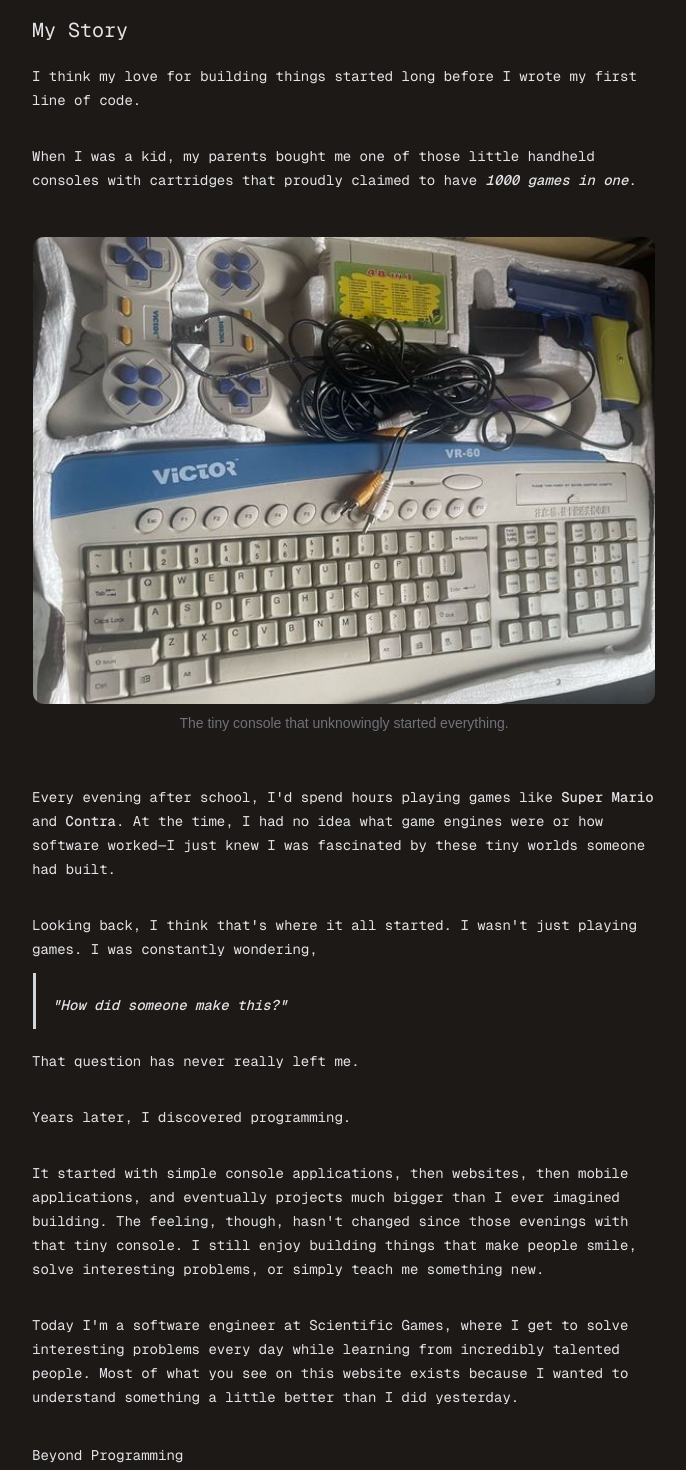
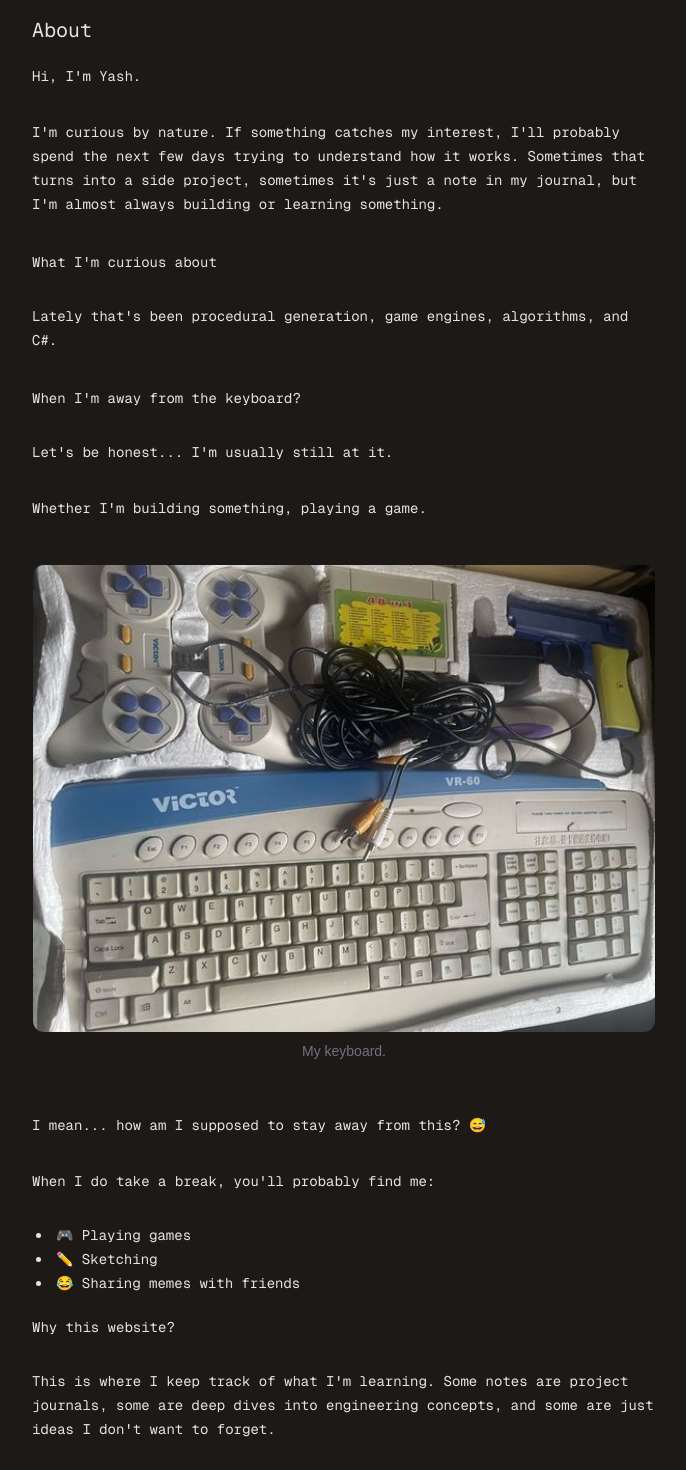
Before and after one commit to YashwantHabib/yash-habib, a Next.js app: page /me in a window 1280 px wide. Shown: the part 120-1590 px from the top of the page, without its empty margins (296-982 px from the left). Built offline with nearby package versions, Linux system fonts and the light colour scheme.

Commit message:
Update page.mdx

```diff
--- a/app/me/page.mdx
+++ b/app/me/page.mdx
@@ -1,38 +1,38 @@
 import MdxImage from "@/components/mdx/MdxImage";
 
-# My Story
+# About
 
-I think my love for building things started long before I wrote my first line of code.
+Hi, I'm Yash.
 
-When I was a kid, my parents bought me one of those little handheld consoles with cartridges that proudly claimed to have *1000 games in one*.
+I'm curious by nature. If something catches my interest, I'll probably spend the next few days trying to understand how it works. Sometimes that turns into a side project, sometimes it's just a note in my journal, but I'm almost always building or learning something.
+
+## What I'm curious about
+
+Lately that's been procedural generation, game engines, algorithms, and C#.
+
+## When I'm away from the keyboard?
+
+Let's be honest... I'm usually still at it.
+
+Whether I'm building something, playing a game.
 
 <MdxImage
   src="/images/me/console.jpg"
   alt="The console that started it all"
-  caption="The tiny console that unknowingly started everything."
+  caption="My keyboard."
 />
 
-Every evening after school, I'd spend hours playing games like **Super Mario** and **Contra**. At the time, I had no idea what game engines were or how software worked—I just knew I was fascinated by these tiny worlds someone had built.
+I mean... how am I supposed to stay away from this? 😅
 
-Looking back, I think that's where it all started. I wasn't just playing games. I was constantly wondering,
+When I do take a break, you'll probably find me:
 
-> *"How did someone make this?"*
-
-That question has never really left me.
+- 🎮 Playing games
+- ✏️ Sketching
+- 😂 Sharing memes with friends
 
 
+## Why this website?
 
-Years later, I discovered programming.
+This is where I keep track of what I'm learning. Some notes are project journals, some are deep dives into engineering concepts, and some are just ideas I don't want to forget.
 
-It started with simple console applications, then websites, then mobile applications, and eventually projects much bigger than I ever imagined building. The feeling, though, hasn't changed since those evenings with that tiny console. I still enjoy building things that make people smile, solve interesting problems, or simply teach me something new.
-
-
-
-Today I'm a software engineer at [Scientific Games](/notes/scientific-games), where I get to solve interesting problems every day while learning from incredibly talented people. Most of what you see on this website exists because I wanted to understand something a little better than I did yesterday.
-
-
-## Beyond Programming
-I'm probably playing story-driven games, a few competitive ones (mostly Valorant), sketching, or thinking about the next project I'd like to build.
-
-
-Thanks for reading.
+If you enjoy building things too, I hope you find something interesting here.
```
